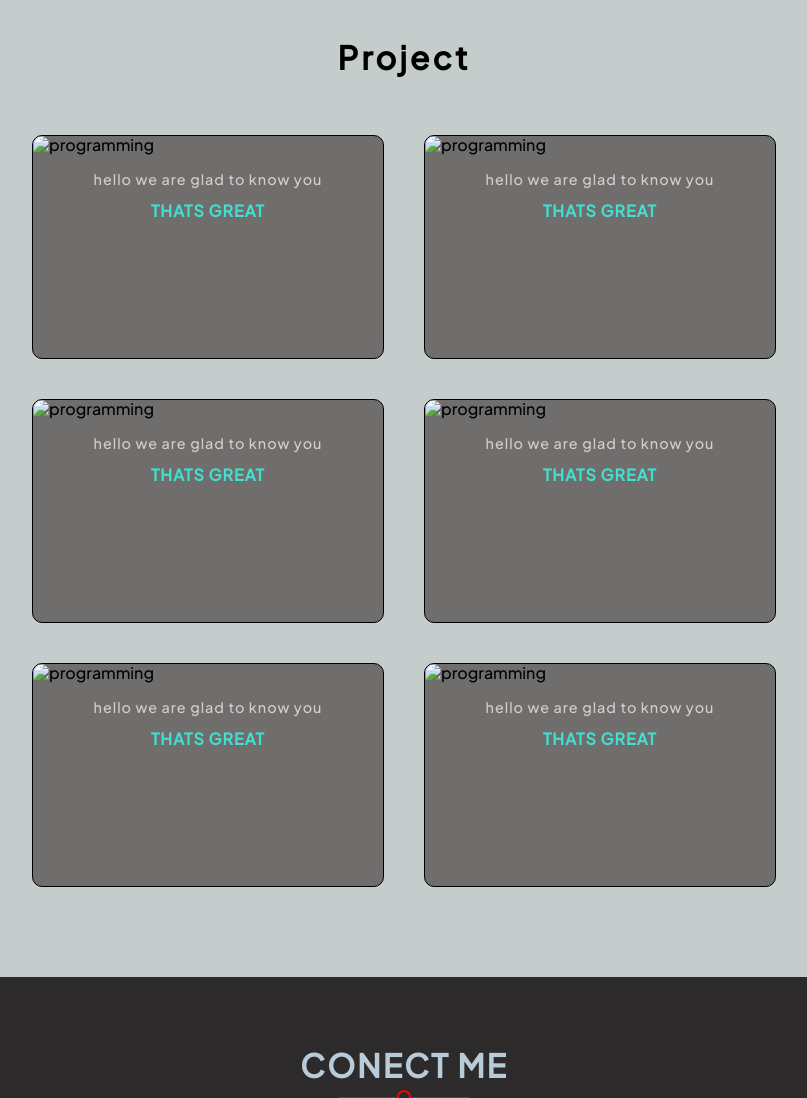
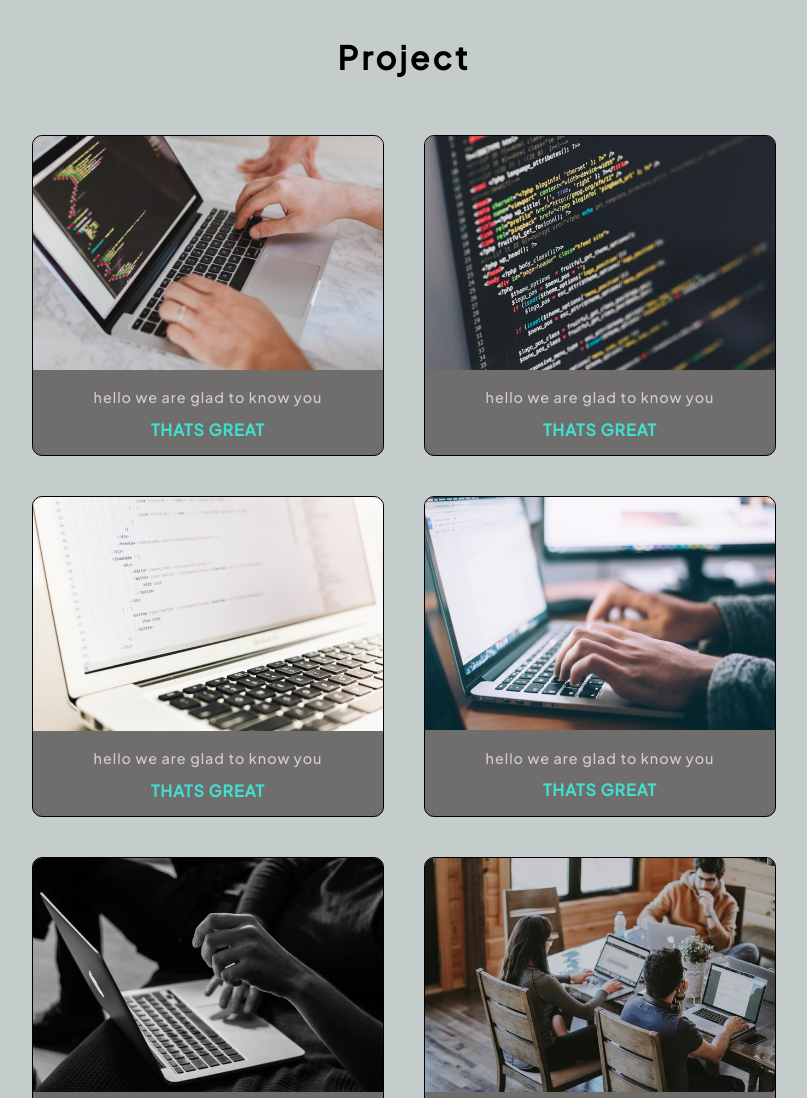
Before and after one commit to ahmed-ahlawy/newo, a plain HTML site: page index.html in a window 1280 px wide. Shown: the part 1680-2778 px from the top of the page, without its empty margins (236-1043 px from the left). Drawn offline with Linux system fonts and the light colour scheme; files whose address does not match are found by name.

Commit message:
Update index.html

```diff
--- a/index.html
+++ b/index.html
@@ -85,7 +85,7 @@
   <div class="contentt">
     <div class="pro-card">
       <div class="pro-image">
-          <img src="../new/filee/logo1.jpg" alt="programming">
+          <img src="filee/logo1.jpg" alt="programming">
       </div>
       <div class="pro-info">
         <p class="pro-par">hello we are glad to know you</p>
@@ -97,7 +97,7 @@
     </div>
     <div class="pro-card">
       <div class="pro-image">
-          <img src="../new/filee/logo2.jpg" alt="programming">
+          <img src="filee/logo2.jpg" alt="programming">
       </div>
       <div class="pro-info">
         <p class="pro-par">hello we are glad to know you</p>
@@ -109,7 +109,7 @@
     </div>
     <div class="pro-card">
       <div class="pro-image">
-          <img src="../new/filee/logo3.jpg" alt="programming">
+          <img src="filee/logo3.jpg" alt="programming">
       </div>
       <div class="pro-info">
         <p class="pro-par">hello we are glad to know you</p>
@@ -120,7 +120,7 @@
     </div>
     <div class="pro-card">
       <div class="pro-image">
-          <img src="../new/filee/logo4.jpg" alt="programming">
+          <img src="filee/logo4.jpg" alt="programming">
       </div>
       <div class="pro-info">
         <p class="pro-par">hello we are glad to know you</p>
@@ -131,7 +131,7 @@
     </div>
     <div class="pro-card">
       <div class="pro-image">
-          <img src="../new/filee/logo5.jpg" alt="programming">
+          <img src="filee/logo5.jpg" alt="programming">
       </div>
       <div class="pro-info">
         <p class="pro-par">hello we are glad to know you</p>
@@ -143,7 +143,7 @@
     </div>
     <div class="pro-card">
       <div class="pro-image">
-          <img src="../new/filee/logo6.jpg" alt="programming">
+          <img src="filee/logo6.jpg" alt="programming">
       </div>
       <div class="pro-info">
         <p class="pro-par">hello we are glad to know you</p>
```
